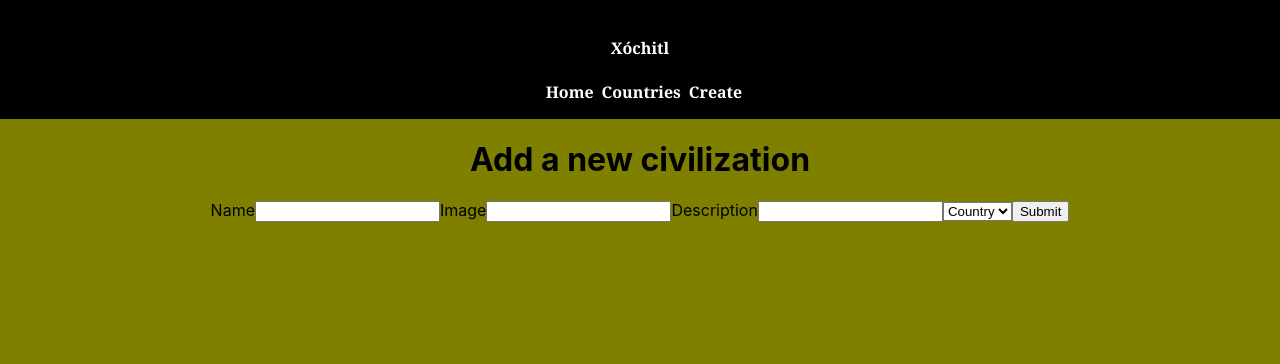
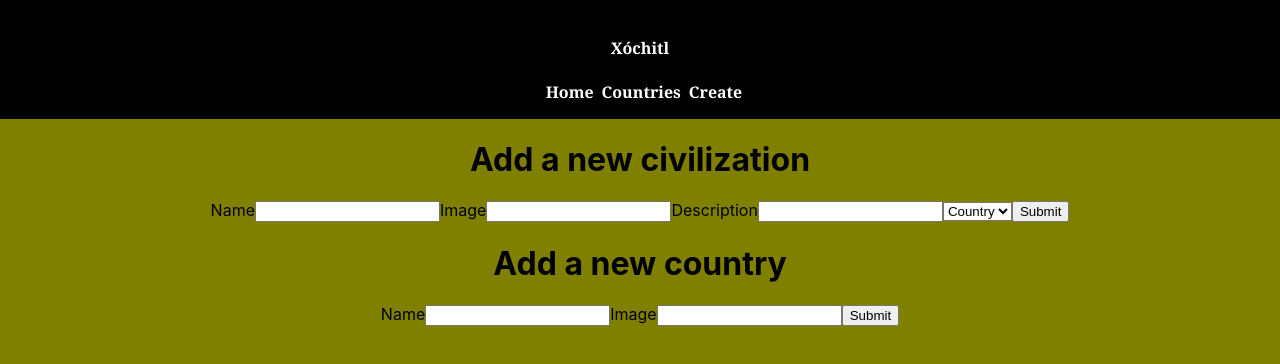
Before and after one commit to Tezcatlimichi/mesoamerican_civilizations, a React (Create React App) app in the folder civilizations-clientfrontend/: page /new in a window 1280 px wide. Shown: the top 364 px of the page. Built offline with nearby package versions, Linux system fonts and the light colour scheme; no server answers.

Commit message:
created frontend create country function

```diff
--- a/civilizations-clientfrontend/src/App.js
+++ b/civilizations-clientfrontend/src/App.js
@@ -8,7 +8,7 @@ import Nav from './components/Nav'
 import Countries from './components/Countries'
 import Civilizations from './components/Civilizations'
 import CountriesDetails from './components/CountriesDetails'
-import CivilizationForm from './components/CivilizationForm'
+import Forms from './components/Forms'
 
 function App() {
   const [countries, setCountries] = useState([])
@@ -19,8 +19,9 @@ function App() {
     description: '',
     country: ''
   })
-
   const [moveCivilization, setMoveCivilization] = useState([])
+  //country
+  const [countryForm, setCountryForm] = useState({ name: '', image: '' })
 
   useEffect(() => {
     const apiCall = async () => {
@@ -51,8 +52,25 @@ function App() {
       description: ''
     })
   }
+  // create country
+  const createCountry = async (event) => {
+    event.preventDefault()
+    let newCountry = await axios
+      .post('http://localhost:3001/countries', countryForm)
+      .then((response) => {
+        console.log(response)
+      })
+      .catch((error) => {
+        console.log(error)
+      })
+    setCountries([...countries, newCountry.data])
+    setCountryForm({ name: '', image: '' })
+  }
 
-  // delete civilization
+  const countryChange = (event) => {
+    setCountryForm({ ...countryForm, [event.target.id]: event.target.value })
+  }
+
   return (
     <div className="App">
       <header>
@@ -78,10 +96,13 @@ function App() {
           <Route
             path="new"
             element={
-              <CivilizationForm
+              <Forms
                 formState={formState}
                 handleChange={handleChange}
                 handleSubmit={handleSubmit}
+                createCountry={createCountry}
+                countryChange={countryChange}
+                countryForm={countryForm}
               />
             }
           />
--- a/civilizations-clientfrontend/src/components/CivilizationForm.jsx
+++ b/civilizations-clientfrontend/src/components/Forms.jsx
@@ -4,7 +4,7 @@ import axios from 'axios'
 
 
 
-const CivilizationForm = (props) =>{
+const Forms = (props) =>{
 
   const [countries, setCountries] = useState([])
 
@@ -22,6 +22,7 @@ const CivilizationForm = (props) =>{
 
   return(
     <div>
+      <div className='civilization-form'>
       <h1>Add a new civilization</h1>
       <form onSubmit={props.handleSubmit} >
       <label htmlFor="name">Name</label>
@@ -37,7 +38,18 @@ const CivilizationForm = (props) =>{
       <button type="submit">Submit</button>
     </form>
     </div>
+    <div className='country-form'>
+    <h1>Add a new country</h1>
+      <form onSubmit={props.createCountry} >
+      <label htmlFor="name">Name</label>
+      <input id="name" value={props.countryForm.name} onChange={props.countryChange} />
+      <label htmlFor="image">Image</label>
+      <input id="image" value={props.countryForm.image} onChange={props.countryChange}/>
+      <button type="submit">Submit</button>
+    </form>
+    </div>
+    </div>
   )
 }
 
-export default CivilizationForm
+export default Forms
```
